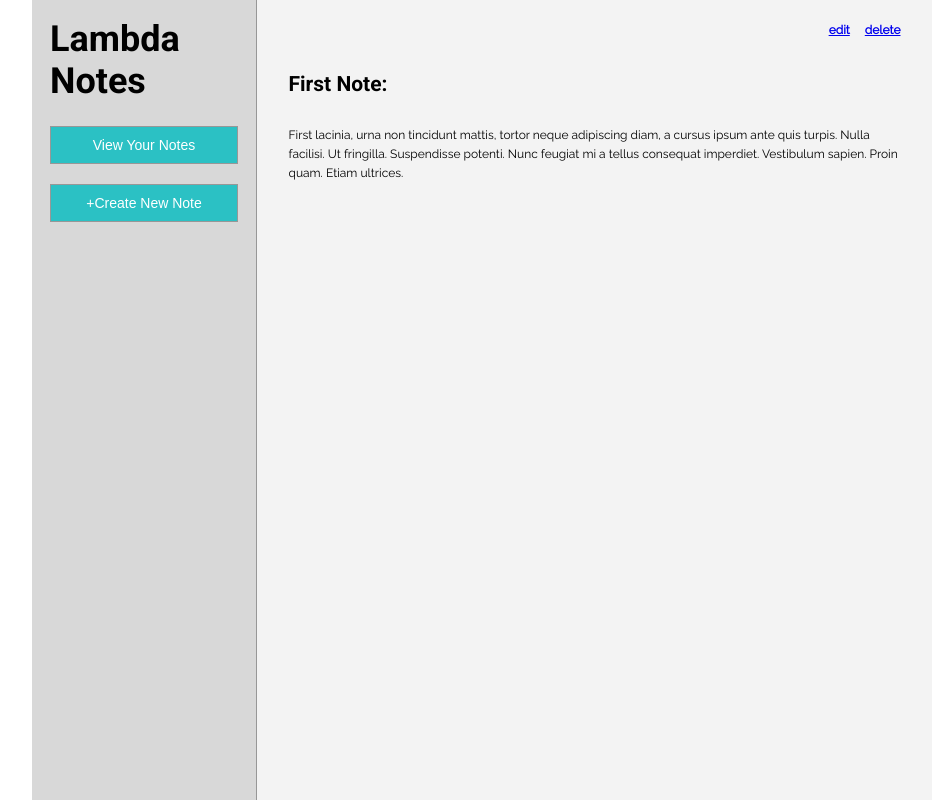
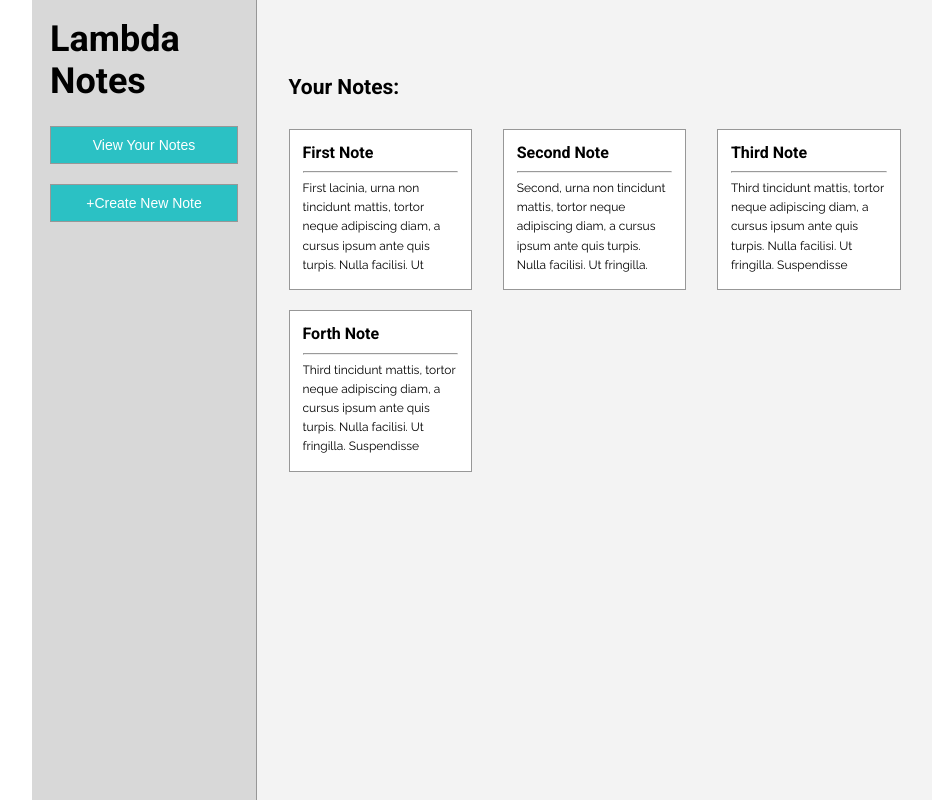
Before and after one commit to JSNavey/newfrontend, a React (Create React App) app in the folder notes/: page / in a window 1280 px wide. Shown: the whole page, without its empty margins (158-1090 px from the left). Built offline with nearby package versions, Linux system fonts and the light colour scheme.

Commit message:
added clicked to modal button but it's not functionality

```diff
--- a/notes/src/components/DeleteNote/DeleteNote.js
+++ b/notes/src/components/DeleteNote/DeleteNote.js
@@ -10,8 +10,17 @@ class DeleteNote extends Component {
                     <h4>Are you sure you want to delete this?</h4>
                 </div>
                 <div>
-                    <button className='btn modal-btn delete-btn'>Delete</button>
-                    <button className='btn modal-btn'>No</button>
+                    <button
+                        className='btn modal-btn delete-btn'
+                        onClick={this.props.showModal}
+                        >
+                        Delete
+                        </button>
+                    <button
+                        className='btn modal-btn'
+                        onClick={this.props.showModal}
+                        >No
+                        </button>
                 </div>
             </div>
         );
--- a/notes/src/components/MainContent/MainContent.js
+++ b/notes/src/components/MainContent/MainContent.js
@@ -4,17 +4,18 @@ import NoteList from '../NoteList/NoteList';
 import NoteView from '../NoteView/NoteView';
 import CreateNote from '../CreateNote/CreateNote';
 import EditNote from '../EditNote/EditNote';
+import { Route, Switch } from 'react-router-dom';
 
 class MainContent extends Component {
   render() {
     return (
       <div className='main-content'>
-          <div>
-            {/* <NoteList /> */}
-            <NoteView />
-            {/* <CreateNote /> */}
-            {/* <EditNote /> */}
-          </div>
+          <Switch>
+            <Route path='/' exact component={NoteList} />
+            <Route path='/note/:id' exact component={NoteView} />
+            <Route path='./create' exact component={CreateNote} />
+            <Route path='./edit/:id' exact component={EditNote} />
+          </Switch>
       </div>
     )
   }
--- a/notes/src/components/NoteView/NoteView.js
+++ b/notes/src/components/NoteView/NoteView.js
@@ -59,7 +59,10 @@ class NoteView extends Component {
         <div className='noteView-content'>
           <p>{this.state.notesArray[0].body}</p>
         </div>
-        <DeleteNote toggle={this.state.displayDelete}/>
+        <DeleteNote
+          toggle={this.state.displayDelete}
+          showModal={this.state.showModal}
+        />
       </div>
     )
   }
--- a/notes/src/index.js
+++ b/notes/src/index.js
@@ -13,7 +13,9 @@ const store = createStore(dummyReducer);
 
 ReactDOM.render(
     <Provider store={store}>
-        <App />
+        <Router>
+            <App />
+        </Router>
     </Provider>,
     document.getElementById('root'));
 registerServiceWorker();
```
